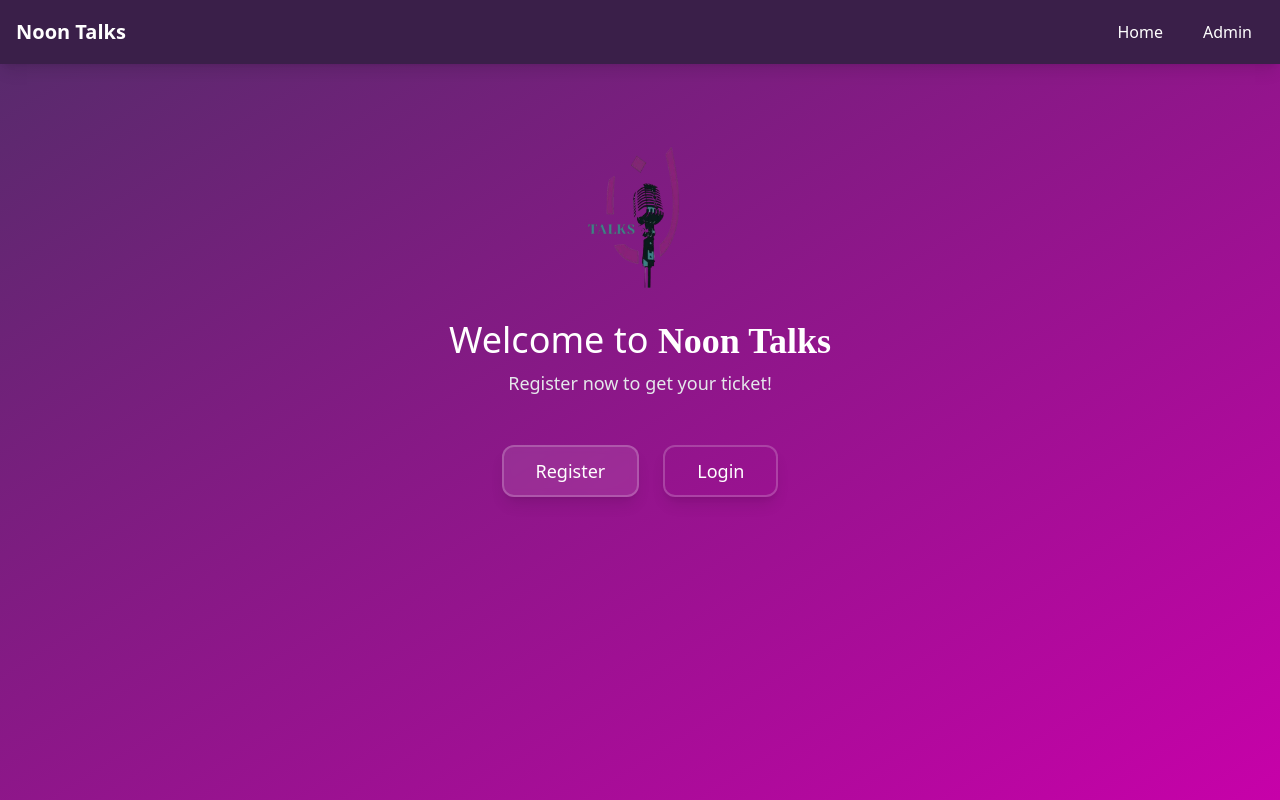
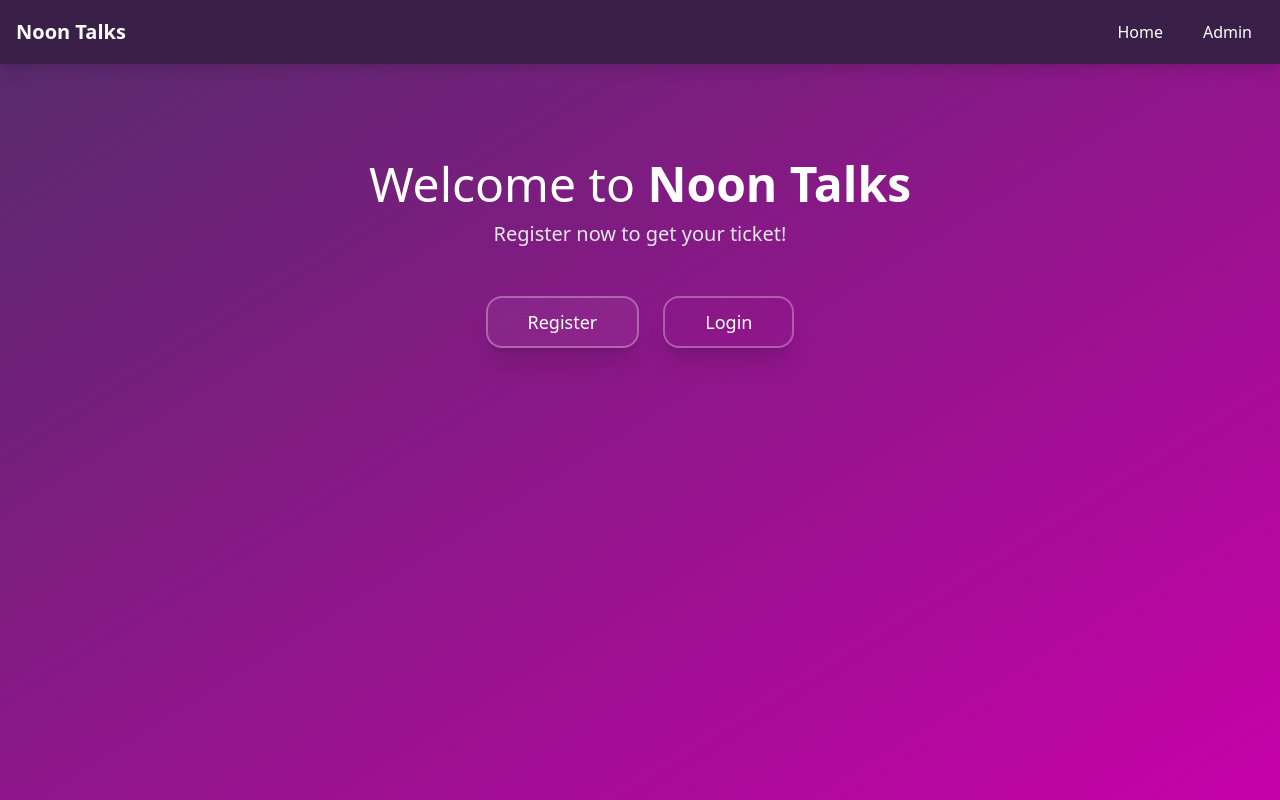
Before and after one commit to yassinamr0/noontalks, a React (Vite) app: page / in a window 1280 px wide. Built offline with nearby package versions, Linux system fonts and the light colour scheme.

Commit message:
fix: update homepage design and fix API issues
- Removed logo from homepage
- Updated button styles and animations
- Changed Noon Talks font to Dancing Script
- Fixed admin token handling
- Improved error handling in API calls

```diff
--- a/src/lib/api.ts
+++ b/src/lib/api.ts
@@ -1,6 +1,8 @@
 const API_URL = process.env.NODE_ENV === 'production'
   ? 'https://noontalks.vercel.app/api'
   : 'http://localhost:5000/api';
+
+const ADMIN_TOKEN = 'noontalks2024';
 
 export const registerUser = async (userData: any) => {
   const response = await fetch(`${API_URL}/users/register`, {
@@ -54,10 +56,10 @@ export const scanTicket = async (code: string) => {
 };
 
 export const getUsers = async () => {
-  const adminToken = sessionStorage.getItem('adminToken') || 'noontalks2024';
+  try {
     const response = await fetch(`${API_URL}/users`, {
       headers: {
-      'Authorization': `Bearer ${adminToken}`,
+        'Authorization': `Bearer ${ADMIN_TOKEN}`,
       },
     });
 
@@ -67,6 +69,10 @@ export const getUsers = async () => {
     }
 
     return response.json();
+  } catch (error) {
+    console.error('Error in getUsers:', error);
+    throw error;
+  }
 };
 
 export const addValidCodes = async (codes: string[]) => {
@@ -89,12 +95,12 @@ export const addValidCodes = async (codes: string[]) => {
 };
 
 export const generateCodes = async (count: number) => {
-  const adminToken = sessionStorage.getItem('adminToken') || 'noontalks2024';
+  try {
     const response = await fetch(`${API_URL}/codes/generate`, {
       method: 'POST',
       headers: {
         'Content-Type': 'application/json',
-      'Authorization': `Bearer ${adminToken}`,
+        'Authorization': `Bearer ${ADMIN_TOKEN}`,
       },
       body: JSON.stringify({ count }),
     });
@@ -105,4 +111,8 @@ export const generateCodes = async (count: number) => {
     }
 
     return response.json();
+  } catch (error) {
+    console.error('Error in generateCodes:', error);
+    throw error;
+  }
 };
--- a/src/pages/Admin.tsx
+++ b/src/pages/Admin.tsx
@@ -24,9 +24,18 @@ export default function Admin() {
   useEffect(() => {
     const isAdmin = sessionStorage.getItem("isAdmin") === "true";
     if (isAdmin) {
-      fetchUsers();
+      fetchUsers().catch(error => {
+        console.error("Error in initial fetch:", error);
+        if (error instanceof Error) {
+          toast.error(error.message);
+        } else {
+          toast.error("Failed to fetch users");
+        }
+      });
+    } else {
+      navigate("/admin/login");
     }
-  }, []);
+  }, [navigate]);
 
   const fetchUsers = async () => {
     try {
--- a/src/pages/Index.tsx
+++ b/src/pages/Index.tsx
@@ -8,18 +8,13 @@ export default function Index() {
   return (
     <div className="min-h-screen bg-gradient-to-br from-[#542c6a] to-[#c701a9]">
       <Navbar />
-      <div className="container mx-auto px-4 py-16 flex flex-col items-center justify-center">
+      <div className="container mx-auto px-4 py-24 flex flex-col items-center justify-center">
         <div className="text-center mb-12">
-          <img
-            src="/logo-removebg-preview.png"
-            alt="Noon Talks Logo"
-            className="mx-auto h-40 w-auto mb-8"
-          />
-          <div className="space-y-2">
-            <h1 className="text-4xl text-white">
-              Welcome to <span className="font-bold font-['Montserrat']">Noon Talks</span>
+          <div className="space-y-3">
+            <h1 className="text-5xl text-white">
+              Welcome to <span className="font-bold font-['Dancing Script']">Noon Talks</span>
             </h1>
-            <p className="text-lg text-gray-200">
+            <p className="text-xl text-gray-200">
               Register now to get your ticket!
             </p>
           </div>
@@ -28,14 +23,14 @@ export default function Index() {
         <div className="space-x-6">
           <Button
             onClick={() => navigate("/register")}
-            className="bg-white/10 backdrop-blur-sm text-white border-2 border-white/20 hover:bg-white/20 hover:border-white/30 transition-all duration-300 px-8 py-6 text-lg rounded-xl shadow-lg"
+            className="bg-white/5 backdrop-blur-md text-white border-2 border-white/30 hover:bg-white/15 hover:border-white/50 transition-all duration-300 px-10 py-6 text-lg rounded-2xl shadow-xl hover:shadow-2xl hover:scale-105"
           >
             Register
           </Button>
           <Button
             onClick={() => navigate("/login")}
             variant="outline"
-            className="bg-transparent border-2 border-white/20 text-white hover:bg-white/10 hover:border-white/30 transition-all duration-300 px-8 py-6 text-lg rounded-xl shadow-lg"
+            className="bg-transparent border-2 border-white/30 text-white hover:bg-white/5 hover:border-white/50 transition-all duration-300 px-10 py-6 text-lg rounded-2xl shadow-xl hover:shadow-2xl hover:scale-105"
           >
             Login
           </Button>
```
Lines whose indentation alone changed are shown as unchanged.
